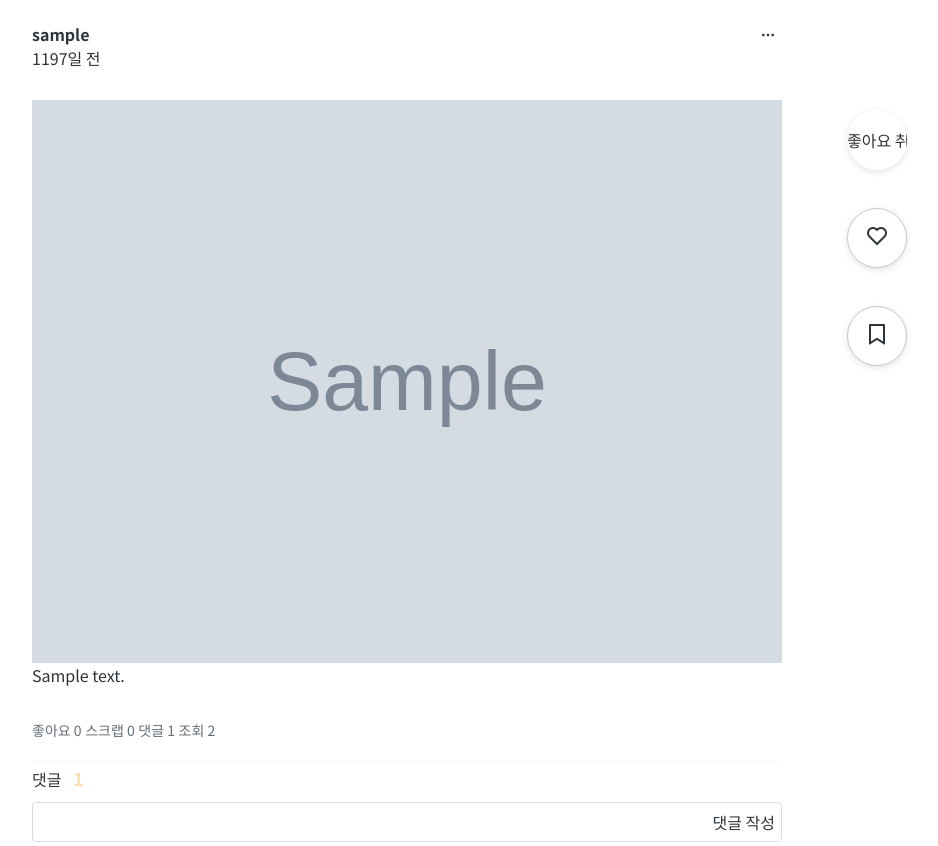
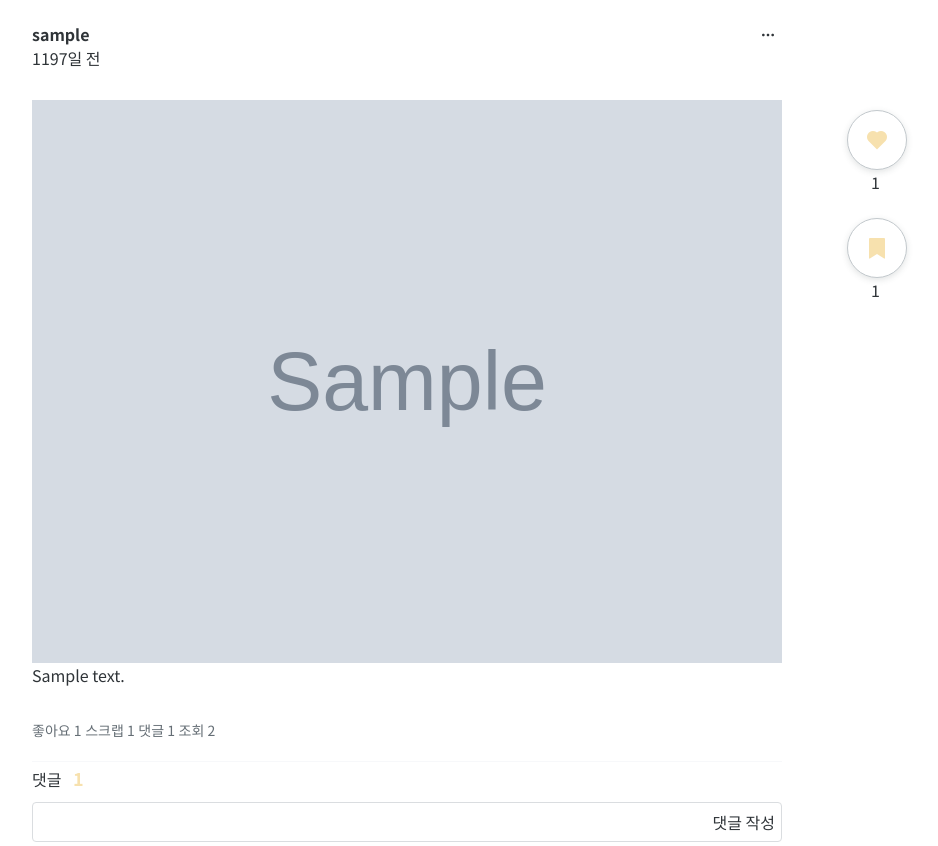
Before and after one commit to rabBit64/Todays-taste, a Django app: page /articles/1/ in a window 1280 px wide. Shown: the part 190-1036 px from the top of the page, without its empty margins (233-1171 px from the left). Run offline with Django 3.2, Linux system fonts and the light colour scheme; a user stored in the database is signed in; tables that the repository leaves empty hold one stand-in row (values such as "Sample post"); grey boxes marked "Sample" are stand-in pictures; some libraries are stand-ins or nearby versions.

Commit message:
feat: button color change

```diff
--- a/articles/templates/articles/detail.html
+++ b/articles/templates/articles/detail.html
@@ -54,8 +54,8 @@
     <div>{{ article.content }}</div>
     <!--좋아요수, 스크랩수, 댓글수, 조회수-->
     <div class="content-detail-stat">
-      <p class="content-detail-stat-item">좋아요 {{article.like_users|length}} </p>
-      <p class="content-detail-stat-item">스크랩 {{article.scrap|length}}</p>
+      <p class="content-detail-stat-item">좋아요 {{article.like_users.all|length}} </p>
+      <p class="content-detail-stat-item">스크랩 {{article.scrap.all|length}}</p>
       <p class="content-detail-stat-item">댓글 {{comments|length}}</p>
       <p class="content-detail-stat-item">조회 {{article.view_count}} </p>
     </div>
@@ -97,20 +97,40 @@
     </div>
   </div>
   <div class="content-sidebar">
-    <form action="{% url 'articles:likes' article.pk %}" method="POST">
+    <form action="{% url 'articles:likes' article.pk %}" method="POST" class="mb-4">
       {% csrf_token %}
       {% if request.user in article.like_users.all %}
-      <input class="like-button" type="submit" value="좋아요 취소">
+      {% comment %} <input class="like-button" type="submit" value="좋아요 취소"> {% endcomment %}
+      <button class="like-button m-0" title="좋아요 취소" type="submit">
+        <i class="ri-heart-fill heart-fill"></i>
+      </button>
+      <p class="ms-4">{{article.like_users.all|length}} </p>
       {% else %}
-        <input class="like-button" type="submit" value="좋아요">
+        {% comment %} <input class="like-button" type="submit" value="좋아요"> {% endcomment %}
+        <button class="like-button m-0" title="좋아요" type="submit">
+          <i class="ri-heart-line heart-icon"></i>
+        </button>
+        <p class="ms-4">{{article.like_users.all|length}} </p>
+
       {% endif %}
     </form>
-    <button class="like-button" title="좋아요">
-      <i class="ri-heart-line heart-icon"></i>
-    </button>
-    <button class="like-button" title="스크랩">
-      <i class="ri-bookmark-line"></i>
-    </button>
+
+      <form action="{% url 'articles:scrap' article.pk %}" method="POST">
+        {% csrf_token %}
+        {% if request.user in article.scrap.all %}
+        <button class="like-button m-0" title="스크랩 취소" type="submit">
+          <i class="ri-bookmark-fill bookmark-fill"></i>
+        </button>
+        <p class="ms-4">{{article.scrap.all|length}} </p>
+        {% else %}
+        <button class="like-button m-0" title="스크랩" type="submit">
+          <i class="ri-bookmark-line"></i>
+        </button>
+        <p class="ms-4">{{article.scrap.all|length}} </p>
+        {% endif %}
+      </form>
+
+
   </div>
 
 </div>
--- a/articles/views.py
+++ b/articles/views.py
@@ -236,7 +236,7 @@ def likes(request, article_pk):
         article.like_users.remove(request.user)
     else:
         article.like_users.add(request.user)
-    return redirect('articles:index')
+    return redirect('articles:detail', article_pk)
 
 @login_required
 def scrap(request, article_pk):
@@ -246,7 +246,7 @@ def scrap(request, article_pk):
         article.scrap.remove(request.user)
     else:
         article.scrap.add(request.user)
-    return redirect('articles:index')
+    return redirect('articles:detail', article_pk)
 
 
 
--- a/static/detail/style.css
+++ b/static/detail/style.css
@@ -156,3 +156,13 @@ button{
   font-size:24px;
   line-height:1;
 }
+.heart-fill{
+  display:inline-block;
+  font-size:24px;
+  color:#F7E1AE;
+}
+.bookmark-fill{
+  display:inline-block;
+  font-size:24px;
+  color:#F7E1AE;
+}
```
